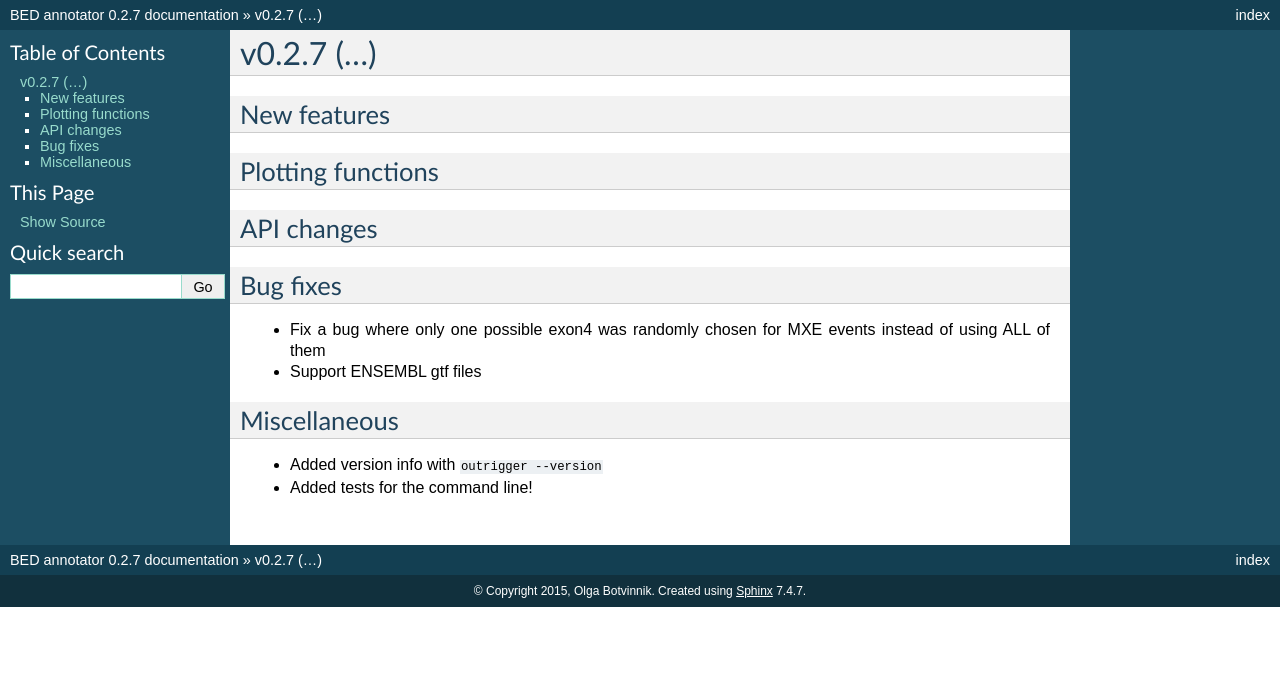
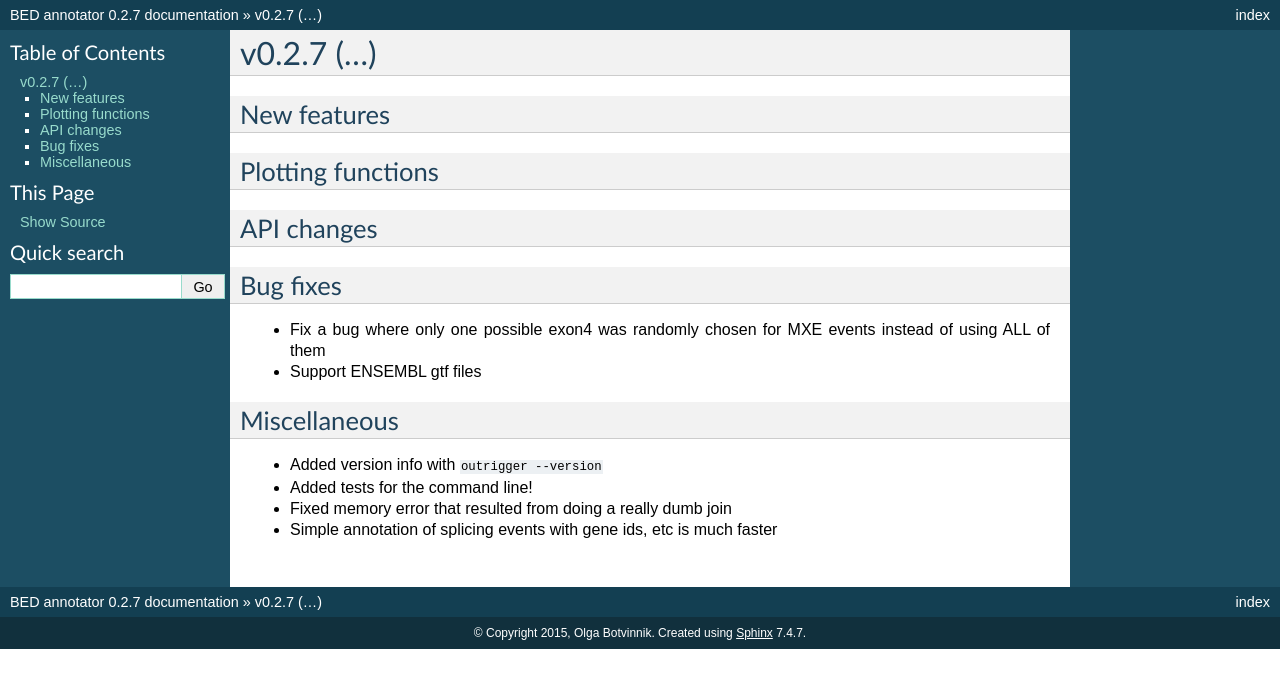
Before and after one commit to YeoLab/outrigger, a Sphinx documentation site: the page built from docs/releases/v0.2.7.rst, in a window 1280 px wide. Shown: the top 688 px of the page. Built offline with Sphinx 7.4.7, drawn with Linux system fonts in a browser that asks for light colours; pages that are not in the unit, such as notebooks, are missing from menus.

```diff
--- a/docs/releases/v0.2.7.rst
+++ b/docs/releases/v0.2.7.rst
@@ -25,3 +25,5 @@
 
 - Added version info with ``outrigger --version``
 - Added tests for the command line!
+- Fixed memory error that resulted from doing a really dumb join
+- Simple annotation of splicing events with gene ids, etc is much faster
```
Also changed, not shown: 1 other file.
